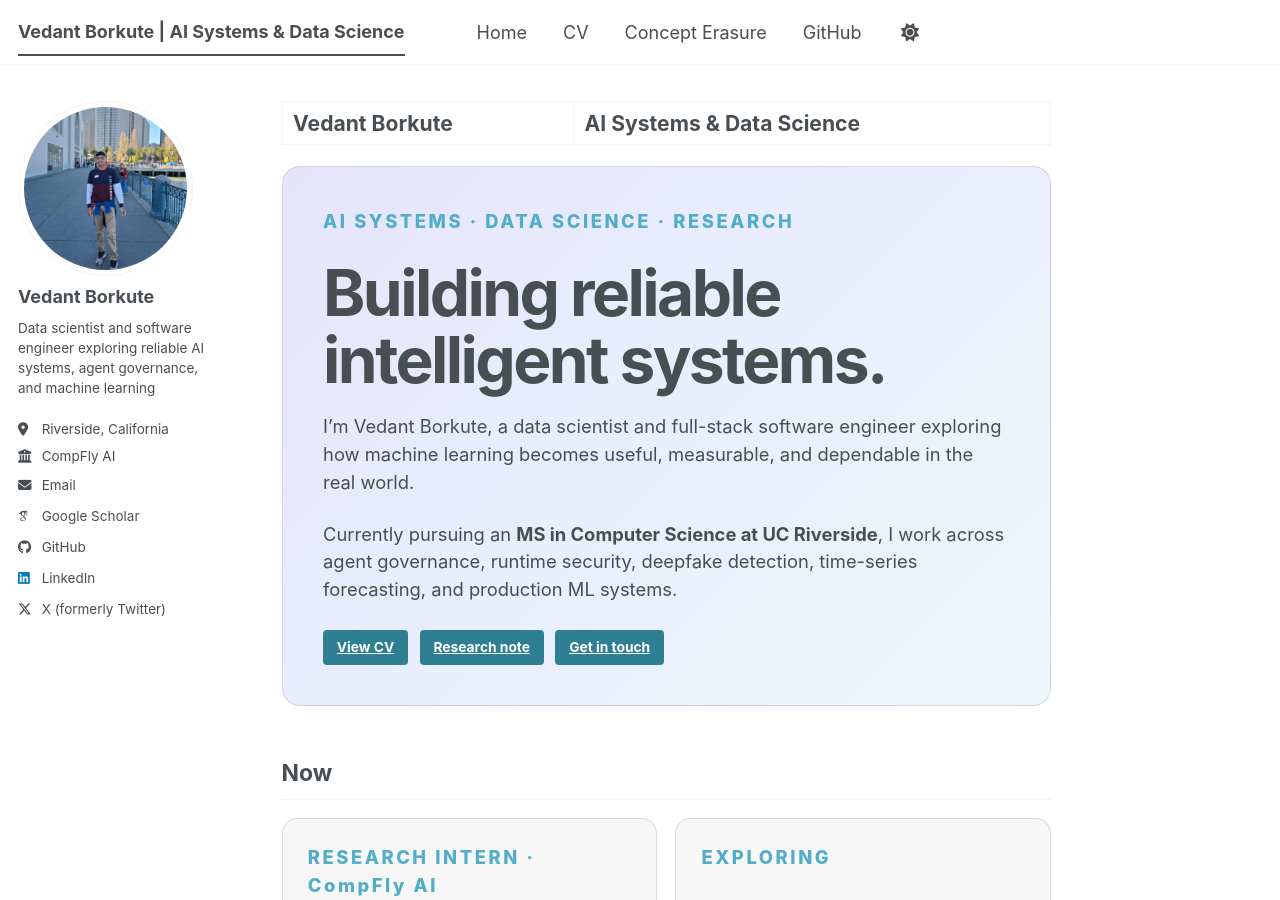
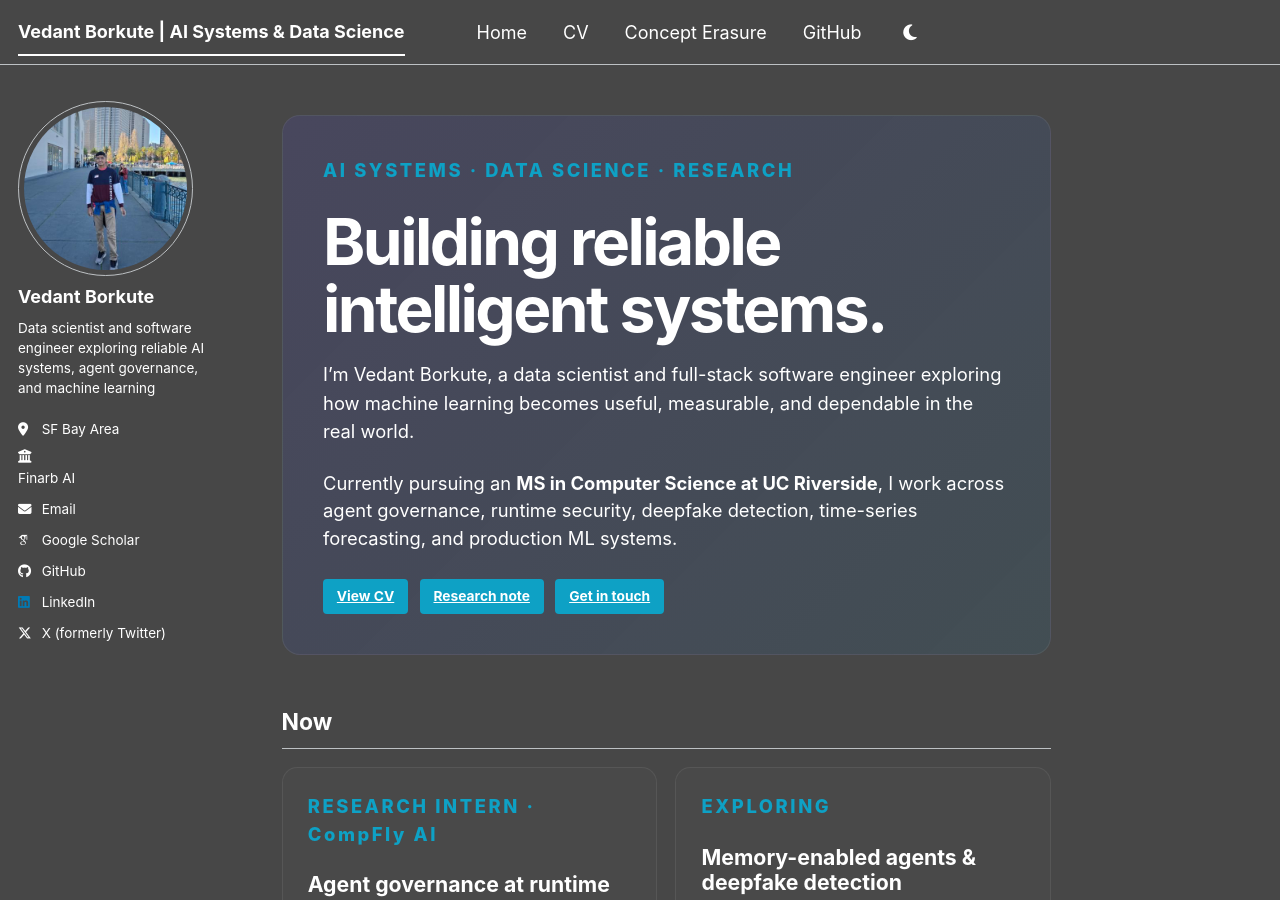
Before and after one commit to Vedant2100/vedant2100.github.io, a Jekyll site: the page built from _pages/about.md, in a window 1280 px wide and 900 px high. Built offline with Jekyll 4.4.1, drawn with Linux system fonts in a browser that asks for light colours; some web fonts are replaced; a script bundle is joined from its source files by our own code; library files that are not in the unit come from our copies.

Commit message:
Set dark theme and refresh profile metadata

```diff
--- a/_config.yml
+++ b/_config.yml
@@ -9,6 +9,7 @@
 # Basic Site Settings
 locale                   : "en-US"
 site_theme               : "default" # The available themes options are "default", "air", "sunrise", "mint", "dirt" and "contrast"
+default_theme            : "dark"
 title                    : "Vedant Borkute | AI Systems & Data Science"
 title_separator          : "-"
 name                     : &name "Vedant Borkute"
@@ -27,9 +28,9 @@ author:
   name             : "Vedant Borkute"
   pronouns         : # example: "she/her"
   bio              : "Data scientist and software engineer exploring reliable AI systems, agent governance, and machine learning"
-  location         : "Riverside, California"
-  employer         : "CompFly AI"
-  uri              : # URL
+  location         : "SF Bay Area"
+  employer         : "Finarb AI"
+  uri              : "https://finarb.ai/"
   email            : "vbork001@ucr.edu"
 
   # Academic websites
--- a/_includes/author-profile.html
+++ b/_includes/author-profile.html
@@ -28,9 +28,9 @@
         <li class="author__desktop"><i class="fas fa-fw fa-location-dot icon-pad-right" aria-hidden="true"></i>{{ author.location }}</li>
       {% endif %}
       {% if author.employer %}
-        <li class="author__desktop"><i class="fas fa-fw fa-building-columns icon-pad-right" aria-hidden="true"></i>{{ author.employer }}</li>
+        <li class="author__desktop"><i class="fas fa-fw fa-building-columns icon-pad-right" aria-hidden="true"></i>{% if author.uri %}<a href="{{ author.uri }}">{{ author.employer }}</a>{% else %}{{ author.employer }}{% endif %}</li>
       {% endif %}
-      {% if author.uri %}
+      {% if author.uri and author.employer == nil %}
         <li><a href="{{ author.uri }}"><i class="fas fa-fw fa-link icon-pad-right" aria-hidden="true"></i>{{ site.data.ui-text[site.locale].website_label | default: "Website" }}</a></li>
       {% endif %}
       {% if author.email %}
--- a/_layouts/default.html
+++ b/_layouts/default.html
@@ -5,7 +5,7 @@ layout: compress
 {% include base_path %}
 
 <!doctype html>
-<html lang="{{ site.locale | slice: 0,2 }}" class="no-js"{% if site.site_theme == "dark" %} data-theme="dark"{% endif %}>
+<html lang="{{ site.locale | slice: 0,2 }}" class="no-js"{% if site.default_theme == "dark" %} data-theme="dark"{% endif %}>
   <head>
     {% include head.html %}
     {% include head/custom.html %}
--- a/_pages/about.md
+++ b/_pages/about.md
@@ -1,6 +1,7 @@
 ---
+layout: single
 permalink: /
-title: "Vedant Borkute | AI Systems & Data Science"
+title: ""
 author_profile: true
 redirect_from:
   - /about/
```
